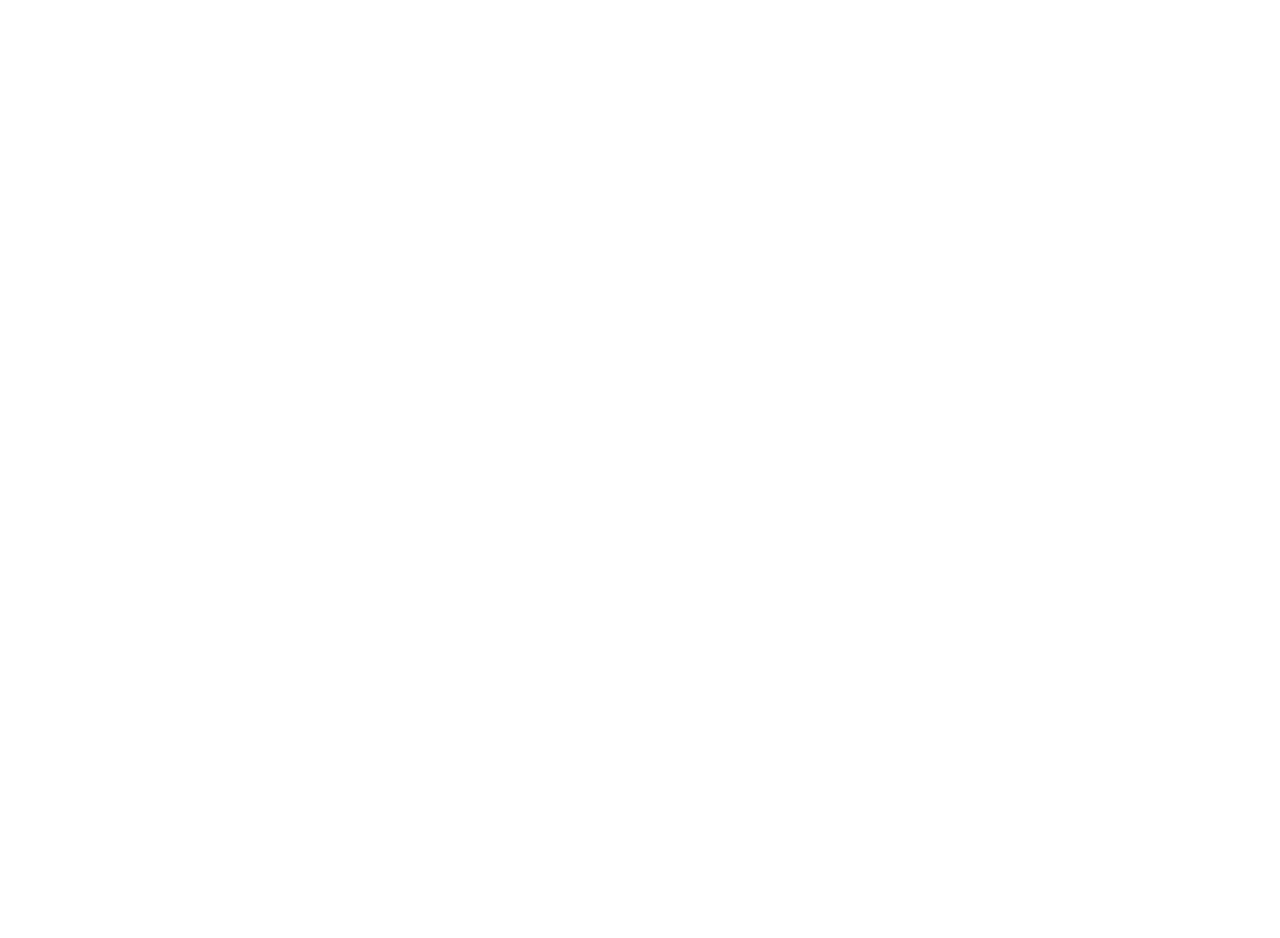
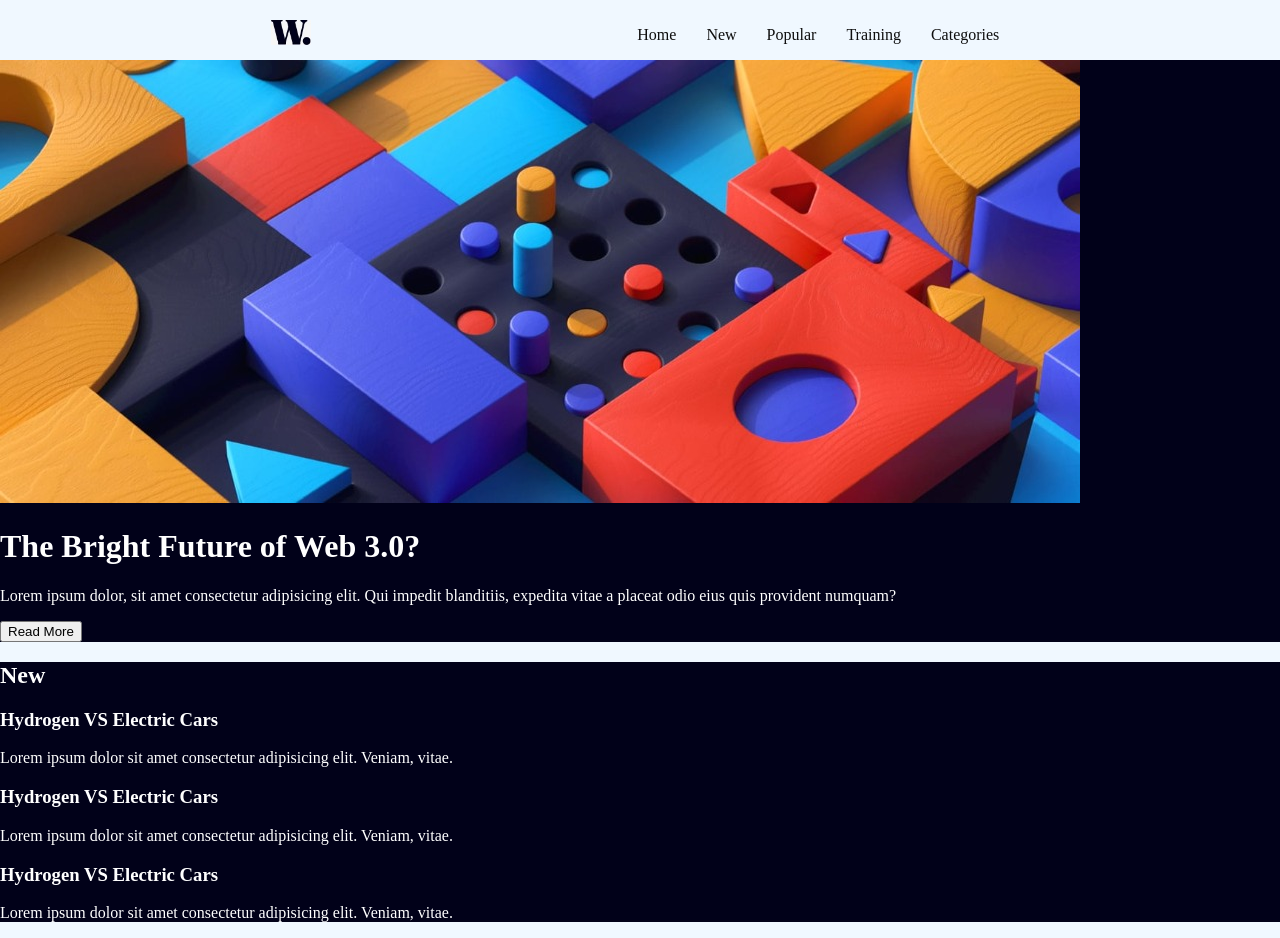
Before and after one commit to EdwardApersil/alx-zero_day, a plain HTML site: page src/index.html in a window 1280 px wide. Before the commit the page ends 800 px from the top, so only its background shows below. Drawn offline with Linux system fonts and the light colour scheme.

Commit message:
added html and css

```diff
--- a/src/index.css
+++ b/src/index.css
@@ -2,4 +2,37 @@ body{
     padding: 0;
     margin: 0;
     box-sizing: border-box;
+       background-color: aliceblue;
 }
+
+/* Navigation bar */
+
+.navigation{
+    display: flex;
+    justify-content: space-evenly;
+    margin-top: 10px;
+}
+
+.menus a{
+    text-decoration: none;
+    color: rgb(14, 14, 14);
+    margin: 10px;
+    margin-left: 1rem;
+}
+
+.menus a:hover{
+    color: rgb(244, 117, 75);
+}
+
+
+.logo img{
+    width: 40px;
+    margin-top: 10px;
+
+}
+
+/* Hero section */
+.hero-right{
+    background-color: rgb(1, 1, 25);
+    color: white;
+}
--- a/src/index.html
+++ b/src/index.html
@@ -0,0 +1,58 @@
+<!DOCTYPE html>
+<html lang="en">
+<head>
+    <meta charset="UTF-8">
+    <meta http-equiv="X-UA-Compatible" content="IE=edge">
+    <meta name="viewport" content="width=device-width, initial-scale=1.0">
+    <link rel="stylesheet" href="/src/index.css">
+    <title>Document</title>
+</head>
+<body>
+    <nav>
+        <div class="navigation">
+            <div class="logo">
+                <img src="/src/assets/logo.jpeg" alt="">
+            </div>
+            <div class="menus">
+                <ul>
+                    <a href="">Home</a>
+                    <a href="">New</a>
+                    <a href="">Popular</a>
+                    <a href="">Training</a>
+                    <a href="">Categories</a>
+                </ul>
+            </div>
+        </div>
+    </nav>
+
+    <main>
+        <div class="hero">
+            <div class="hero-right">
+                <img src="/src/assets/heromain.jpeg" alt="">
+                <div class="hero-left-content">
+                    <h1>The Bright Future of Web 3.0?</h1>
+                    <div class="sub-content">
+                        <p>Lorem ipsum dolor, sit amet consectetur adipisicing elit. Qui impedit blanditiis, expedita vitae a placeat odio eius quis provident numquam?</p>
+                        <button>Read More</button>
+                    </div>
+                </div>
+            </div>
+            <div class="hero-right">
+                    <h2>New</h2>
+                    <div class="card">
+                        <h3>Hydrogen VS Electric Cars</h3>
+                        <p>Lorem ipsum dolor sit amet consectetur adipisicing elit. Veniam, vitae.</p>
+                    </div>
+                    <div class="card">
+                        <h3>Hydrogen VS Electric Cars</h3>
+                        <p>Lorem ipsum dolor sit amet consectetur adipisicing elit. Veniam, vitae.</p>
+                    </div>
+                    <div class="card">
+                        <h3>Hydrogen VS Electric Cars</h3>
+                        <p>Lorem ipsum dolor sit amet consectetur adipisicing elit. Veniam, vitae.</p>
+                    </div>
+                </div>
+        </div>
+    </main>
+</body>
+</html>
```
Also changed, not shown: src/assets/WhatsApp Image 2022-11-04 at 2.32.14 PM (1).jpeg (added), src/assets/WhatsApp Image 2022-11-04 at 2.32.14 PM (2).jpeg (added), src/assets/WhatsApp Image 2022-11-04 at 2.32.14 PM.jpeg (added), src/assets/WhatsApp Image 2022-11-04 at 2.32.15 PM (1).jpeg (added), src/assets/heromain.jpeg (added), src/assets/logo.jpeg (added), src/assets/ui.jpeg (added).
